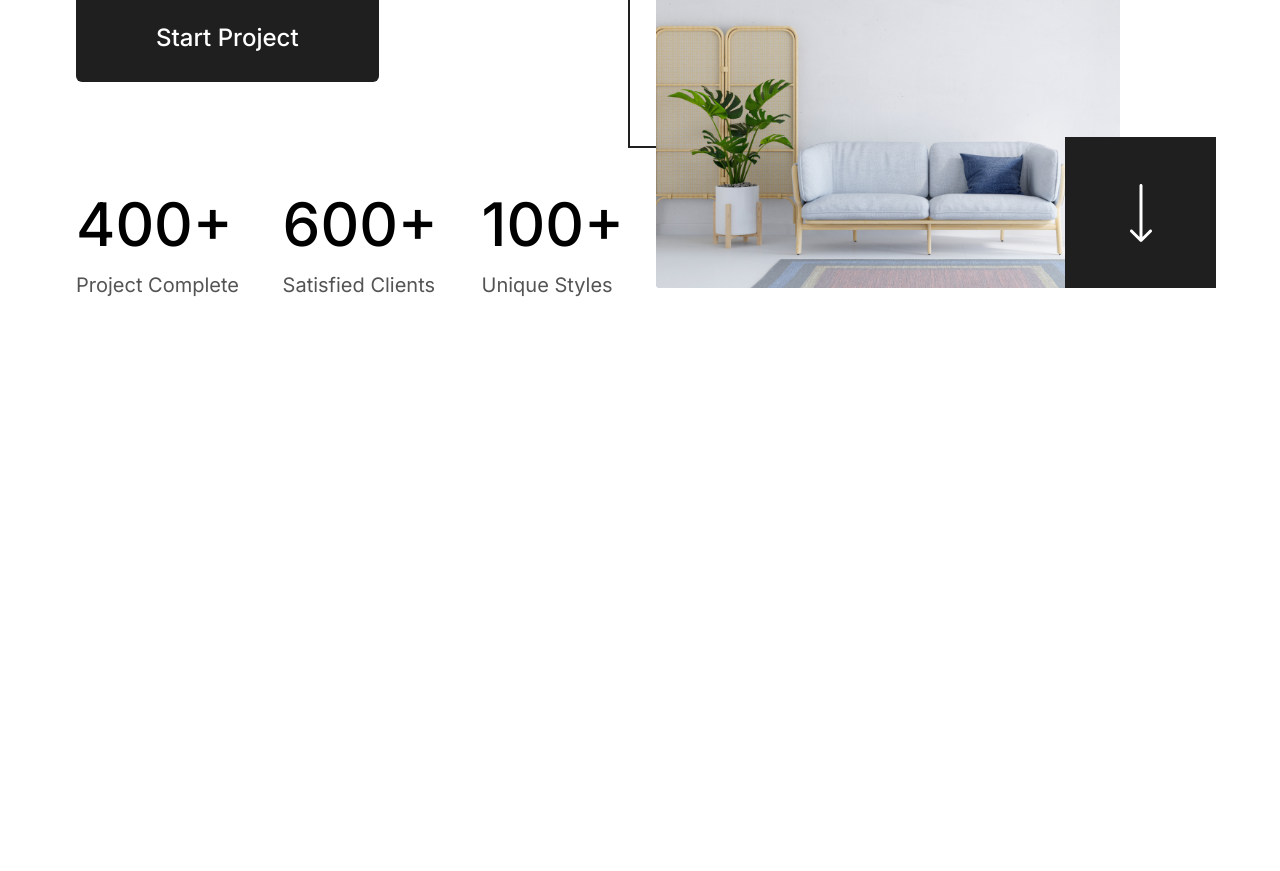
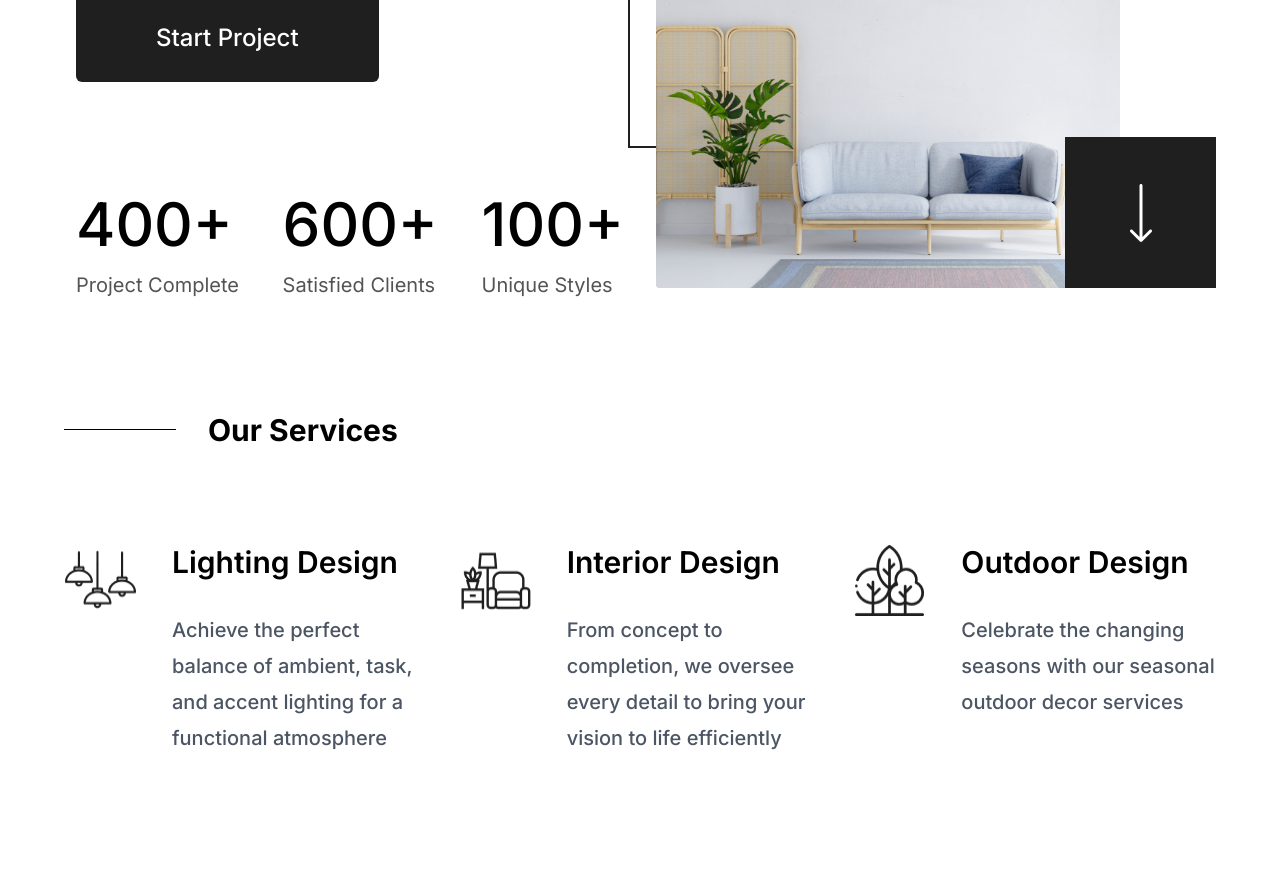
Before and after one commit to Yahia-Ahmed-abdelrazik/summer-training-front-end, a website: page week two/task1/index.html in a window 1280 px wide. Shown: the part 682-1553 px from the top of the page. Before the commit the page ends 982 px from the top, so only its background shows below. Drawn offline with nearby package versions, Linux system fonts and the light colour scheme.

Commit message:
add - Our Services

```diff
--- a/week two/task1/index.html
+++ b/week two/task1/index.html
@@ -12,7 +12,7 @@
     <link href="https://fonts.googleapis.com/css2?family=Inter:opsz,wght@14..32,100..900&display=swap" rel="stylesheet">
 </head>
 
-<body>
+<body class="h-[5000px]">
     <!-- mt-5 md:mt-7 lg:mt-[45px] -->
     <!--start nav -->
     <nav class="bg-white  fixed   w-full z-20 top-0 start-0 py-5 md:py-7 lg:py-[45px]  ">
@@ -148,8 +148,60 @@
             </div>
         </div>
     </main>
-    <!-- <div class="w-full h-40 mt-5 bg-primary"></div> -->
     <!-- end hero -->
+
+    <!-- start Our Services -->
+
+    <section class="mb-20 main-container section-padding">
+        <h2 class="text-3xl 2xl:text-6xl font-bold mb-20 lg:mb-24 flex items-center">
+            <span class="w-28 h-px bg-black mr-8"></span>
+            Our Services
+        </h2>
+        <div class="grid grid-cols-1 lg:grid-cols-3 gap-8">
+            <div class="flex">
+                <img src="./assets/Lighting design icon.png" alt="lighting lamb icon" class="mr-9 w-[72px] h-[72px]" />
+                <div>
+
+                    <h3 class="text-2xl xl:text-3xl font-semibold mb-5 lg:mb-8">Lighting Design</h3>
+                    <p class="text-gray-600 font-medium lg:text-xl leading-8 lg:leading-9">Achieve the perfect balance
+                        of ambient,
+                        task, and
+                        accent
+                        lighting for a
+                        functional
+                        atmosphere</p>
+                </div>
+            </div>
+            <div class="flex">
+                <img src="./assets/Interior design icon.png" alt="interior design icon"
+                    class="mr-9 w-[72px] h-[72px]" />
+                <div>
+
+                    <h3 class="text-2xl xl:text-3xl font-semibold mb-5 lg:mb-8">Interior Design</h3>
+                    <p class="text-gray-600 font-medium lg:text-xl leading-8 lg:leading-9">From concept to completion,
+                        we oversee
+                        every detail
+                        to
+                        bring your vision to
+                        life
+                        efficiently</p>
+                </div>
+            </div>
+            <div class="flex">
+                <img src="./assets/Outdoor design icon.png" alt="outdoor design icon" class="mr-9 w-[72px] h-[72px]" />
+                <div>
+
+                    <h3 class="text-2xl xl:text-3xl font-semibold mb-5 lg:mb-8">Outdoor Design</h3>
+                    <p class="text-gray-600 font-medium lg:text-xl leading-8 lg:leading-9">Celebrate the changing
+                        seasons with our
+                        seasonal
+                        outdoor
+                        decor services</p>
+                </div>
+            </div>
+        </div>
+    </section>
+    <!-- end Our Services -->
 
 
 
--- a/week two/task1/src/styles.css
+++ b/week two/task1/src/styles.css
@@ -35,4 +35,8 @@ xl — 1280px (Extra large devices, like desktops)
     @apply text-white focus:outline-none font-medium rounded-md text-sm px-8 2xl:px-12 lg:px-10 md:px-8 py-3 2xl:py-4 text-center md:text-lg 2xl:text-xl
 }
 
+.section-padding {
+    @apply py-16 md:py-20 lg:py-28 2xl:py-44
+}
+
 /*  */
```
Also changed, not shown: week two/task1/assets/Interior design icon.png (added), week two/task1/assets/Lighting design icon.png (added), week two/task1/assets/Outdoor design icon.png (added), week two/task1/dist/tailwind.css, 1 other file.
